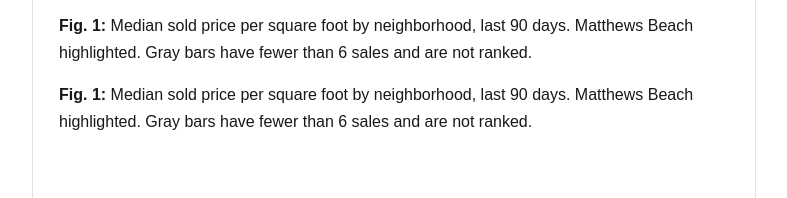
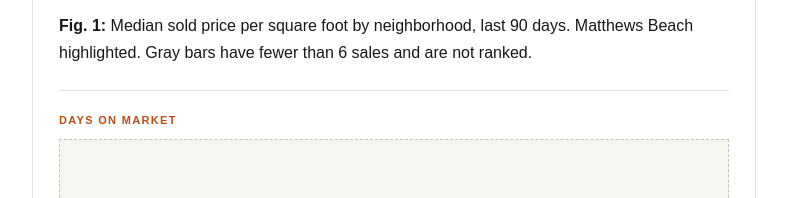
Before and after one commit to adrianwillanger-cyber/98125-market-updates, a plain HTML site: page index.html in a window 1280 px wide. Shown: the part 1403-1601 px from the top of the page, without its empty margins (48-835 px from the left). Drawn offline with Linux system fonts and the light colour scheme.

Commit message:
Remove redundant paragraph in index.html
Removed redundant paragraph about median sold price.

```diff
--- a/index.html
+++ b/index.html
@@ -62,13 +62,10 @@
     and are not ranked.
   </p>
 
-</div>
 
-      <p>
-        <strong>Fig. 1:</strong> Median sold price per square foot
-        by neighborhood, last 90 days. Matthews Beach highlighted.
-        Gray bars have fewer than 6 sales and are not ranked.
-      </p>
+
+
+
 
     </div>
 
```
